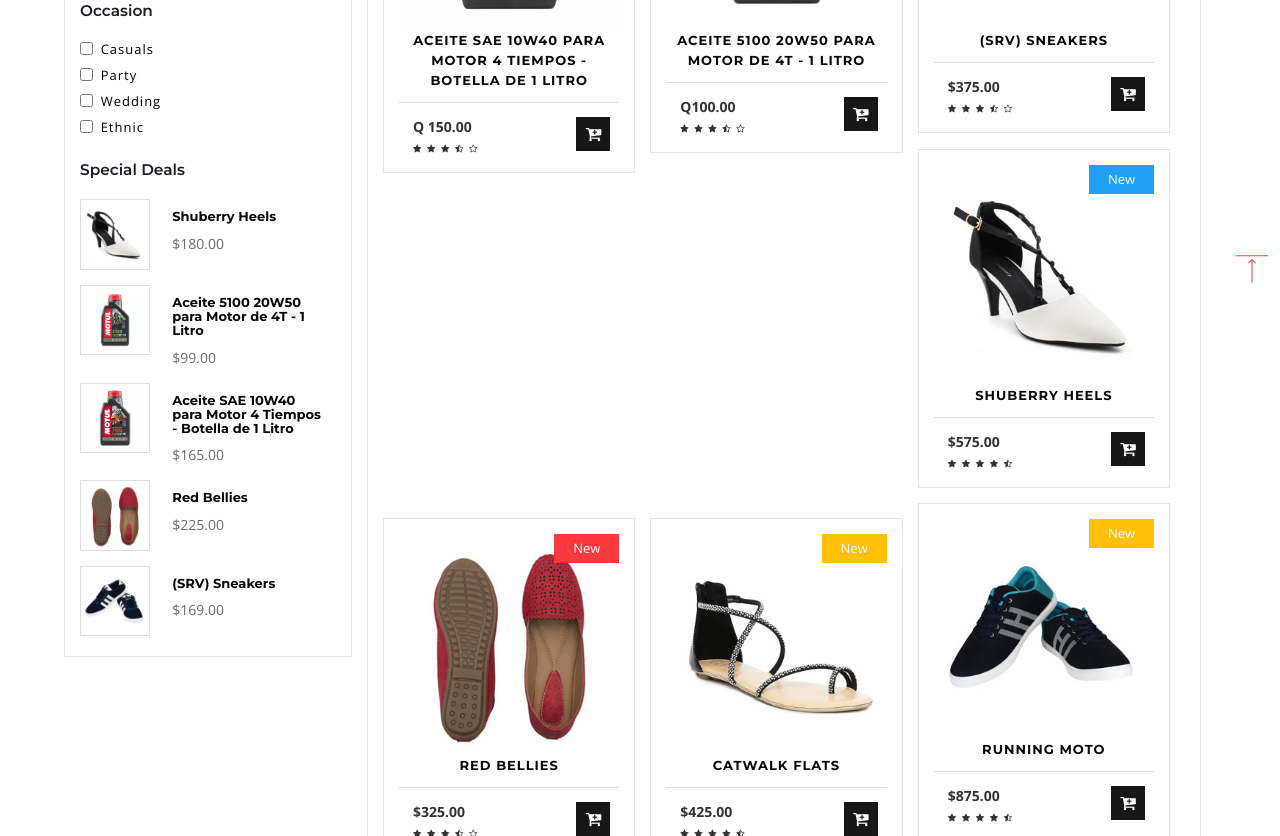
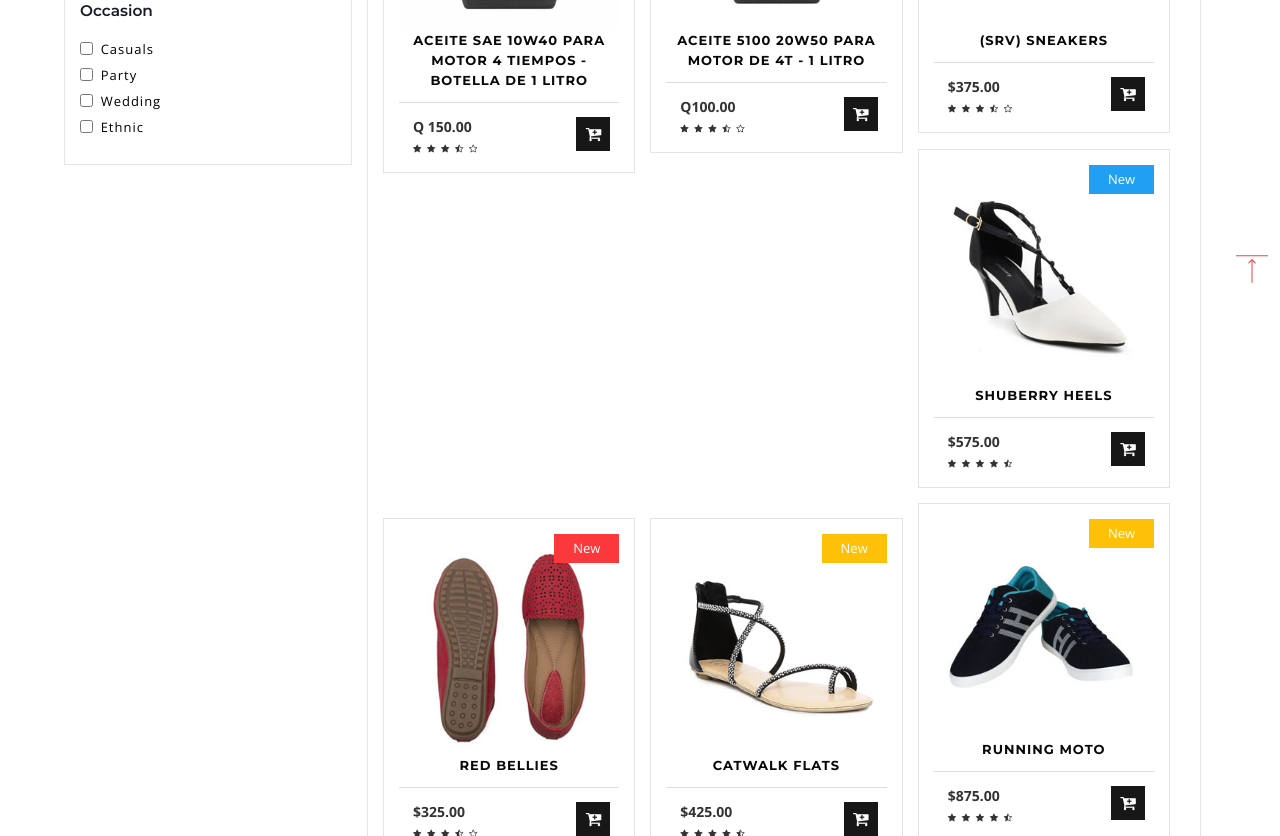
Before and after one commit to MarioZ26/Mi_Moto, a plain HTML site: page shop.html in a window 1280 px wide. Shown: the part 503-1339 px from the top of the page. Drawn offline with nearby package versions, Linux system fonts and the light colour scheme.

Commit message:
eliminar Special Deals

```diff
--- a/shop.html
+++ b/shop.html
@@ -154,61 +154,6 @@
 				</div>
 				<!-- // preference -->
 
-				<!-- deals -->
-				<div class="deal-leftmk left-side">
-					<h3 class="agileits-sear-head">Special Deals</h3>
-					<div class="special-sec1">
-						<div class="col-xs-4 img-deals">
-							<img src="images/s4.jpg" alt="">
-						</div>
-						<div class="col-xs-8 img-deal1">
-							<h3>Shuberry Heels</h3>
-							<a href="single.html">$180.00</a>
-						</div>
-						<div class="clearfix"></div>
-					</div>
-					<div class="special-sec1">
-						<div class="col-xs-4 img-deals">
-							<img src="images/Aceites/510020W50.jpg" alt="">
-						</div>
-						<div class="col-xs-8 img-deal1">
-							<h3>Aceite 5100 20W50 para Motor de 4T - 1 Litro</h3>
-							<a href="single.html">$99.00</a>
-						</div>
-						<div class="clearfix"></div>
-					</div>
-					<div class="special-sec1">
-						<div class="col-xs-4 img-deals">
-							<img src="images/Aceites/SAE10W40.jpg" alt="">
-						</div>
-						<div class="col-xs-8 img-deal1">
-							<h3>Aceite SAE 10W40 para Motor 4 Tiempos - Botella de 1 Litro</h3>
-							<a href="single.html">$165.00</a>
-						</div>
-						<div class="clearfix"></div>
-					</div>
-					<div class="special-sec1">
-						<div class="col-xs-4 img-deals">
-							<img src="images/s5.jpg" alt="">
-						</div>
-						<div class="col-xs-8 img-deal1">
-							<h3>Red Bellies</h3>
-							<a href="single.html">$225.00</a>
-						</div>
-						<div class="clearfix"></div>
-					</div>
-					<div class="special-sec1">
-						<div class="col-xs-4 img-deals">
-							<img src="images/s3.jpg" alt="">
-						</div>
-						<div class="col-xs-8 img-deal1">
-							<h3>(SRV) Sneakers</h3>
-							<a href="single.html">$169.00</a>
-						</div>
-						<div class="clearfix"></div>
-					</div>
-				</div>
-				<!-- //deals -->
 
 			</div>
 			<!-- //product left -->
```
